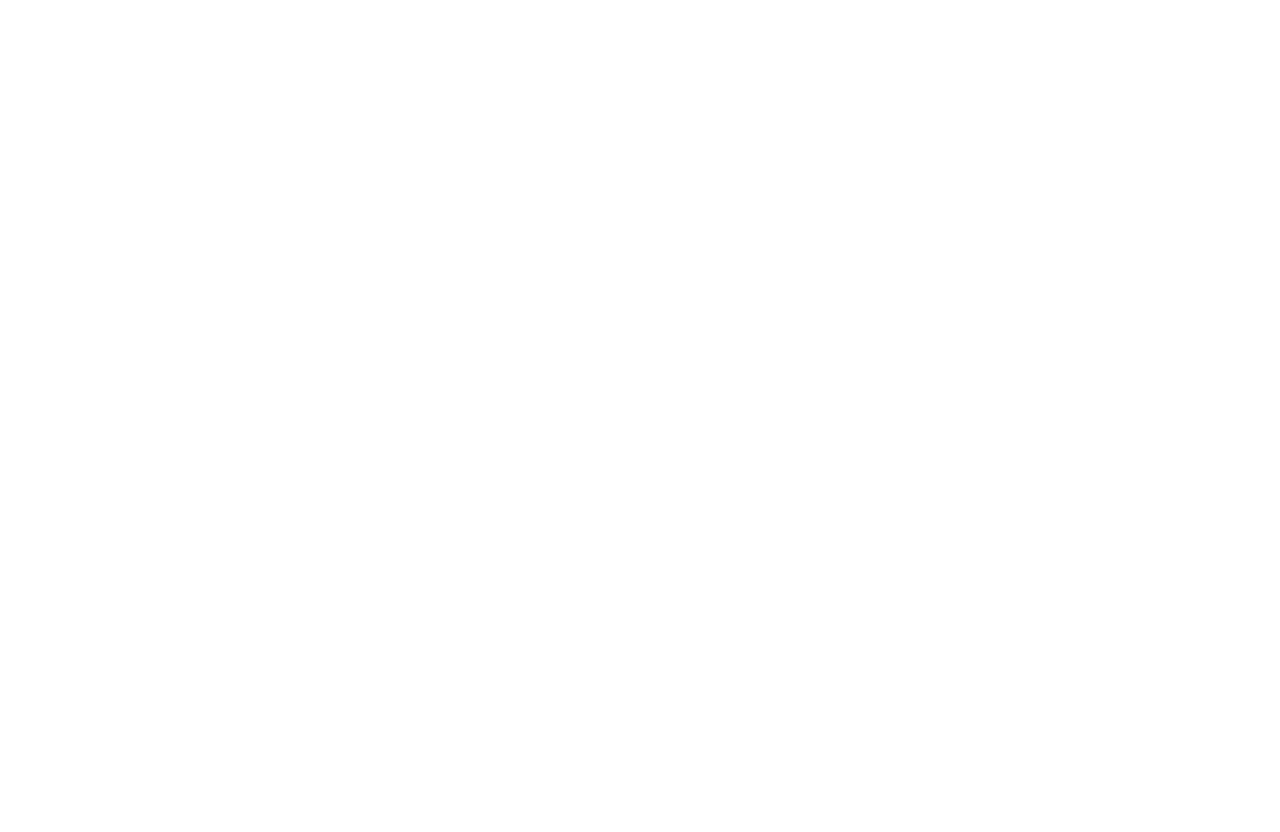
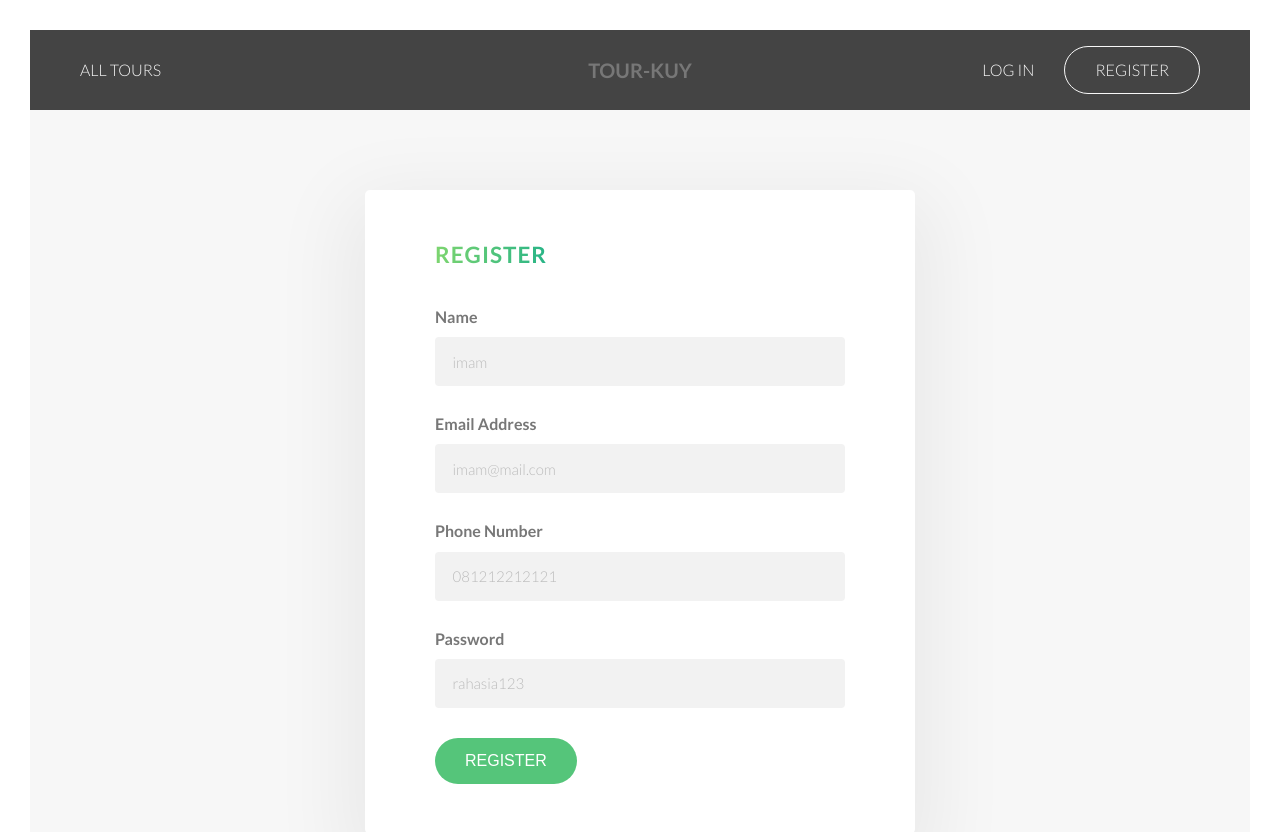
Before and after one commit to insignia-fullstack-test/tour-and-travel-FE, a React (Create React App) app: page /register in a window 1280 px wide. Before the commit this address had no page. Shown: the top 832 px of the page. Before the commit the page ends 800 px from the top, so only its background shows below. Built offline with nearby package versions, Linux system fonts and the light colour scheme.

Commit message:
add register page

```diff
--- a/src/App.js
+++ b/src/App.js
@@ -2,6 +2,7 @@
 
 import Tour from './Components/Tour/Tour';
 import Login from './Components/Auth/Login';
+import Register from './Components/Auth/Register';
 
 function App() {
   return (
@@ -9,6 +10,7 @@
       <Routes>
         <Route path='/' element={<Tour />} />
         <Route path='/login' element={<Login />} />
+        <Route path='/register' element={<Register />} />
       </Routes>
     </BrowserRouter>
   );
--- a/src/Components/Auth/Login.js
+++ b/src/Components/Auth/Register.js
@@ -1,25 +1,33 @@
 import Header from "../UI/Header";
 import Footer from "../UI/Footer";
 
-const login = () => {
+const Register = () => {
   return (
     <>
       <Header />
 
       <div className="main">
         <div className="login-form">
-          <h2 className="heading-secondary ma-bt-lg">Log into your account</h2>
+          <h2 className="heading-secondary ma-bt-lg">Register</h2>
           <form className="form form--login">
+            <div className="form__group">
+              <label className="form__label">Name</label>
+              <input id="name" className="form__input" type="text" placeholder="imam" />
+            </div>
             <div className="form__group">
               <label className="form__label">Email Address</label>
               <input id="email" className="form__input" type="email" placeholder="imam@mail.com" />
             </div>
+            <div className="form__group">
+              <label className="form__label">Phone Number</label>
+              <input id="phone" className="form__input" type="text" placeholder="081212212121" />
+            </div>
             <div className="form__group ma-bt-md">
               <label className="form__label">Password</label>
-              <input id="password" className="form__input" type="email" placeholder="rahasia123" />
+              <input id="password" className="form__input" type="password" placeholder="rahasia123" />
             </div>
             <div className="form__group">
-              <button className="btn btn--green">Login</button>
+              <button className="btn btn--green">Register</button>
             </div>
           </form>
         </div>
@@ -30,4 +38,4 @@
   )
 };
 
-export default login;
+export default Register;
```
